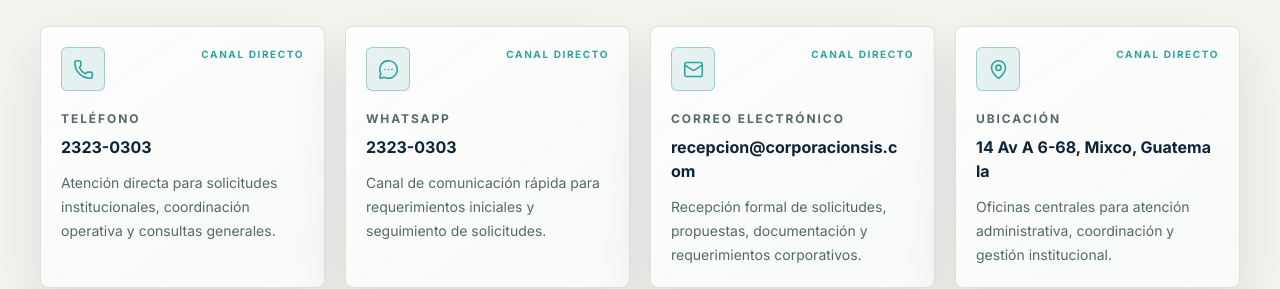
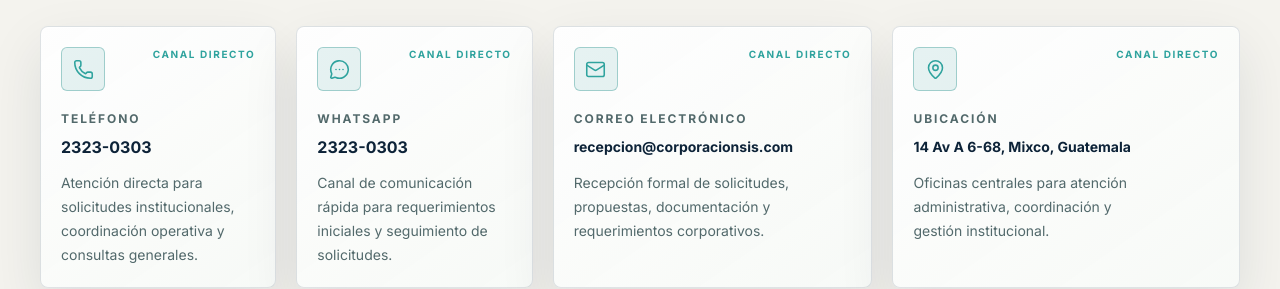
Before and after one commit to naguirrel0209/SISSAWebSite, a React (Vite) app: page /SISSAWebSite/contacto in a window 1280 px wide. Shown: the part 780-1069 px from the top of the page. Built offline with nearby package versions, Linux system fonts and the light colour scheme; no server answers.

Commit message:
fix: improve contact method text wrapping

```diff
--- a/src/components/layout/Footer.jsx
+++ b/src/components/layout/Footer.jsx
@@ -42,7 +42,7 @@
             const content = (
               <>
                 <Icon size={17} className="shrink-0 text-primary-cyan-bright" />
-                <span className="min-w-0 break-all">{label}</span>
+                <span className="min-w-0 break-words">{label}</span>
               </>
             );
 
--- a/src/pages/Contact.jsx
+++ b/src/pages/Contact.jsx
@@ -79,6 +79,7 @@
 
 function ContactCard({ method }) {
   const { label, value, description, href, icon: Icon } = method;
+  const isLongValue = ['Correo electrónico', 'Ubicación'].includes(label);
   const content = (
     <>
       <div className="flex items-start justify-between gap-4">
@@ -90,7 +91,9 @@
         </span>
       </div>
       <p className="mt-5 text-xs font-bold uppercase tracking-[0.16em] text-muted-text">{label}</p>
-      <p className="mt-2 break-all text-base font-bold leading-6 text-text">{value}</p>
+      <p className={`mt-2 text-text ${isLongValue ? 'text-sm font-bold leading-6 break-words' : 'text-base font-bold leading-6'}`}>
+        {value}
+      </p>
       <p className="mt-3 text-sm leading-6 text-muted-text">{description}</p>
     </>
   );
@@ -206,7 +209,7 @@
           </p>
         </div>
 
-        <div className="grid gap-5 sm:grid-cols-2 lg:grid-cols-4">
+        <div className="grid gap-5 sm:grid-cols-2 xl:grid-cols-[0.85fr_0.85fr_1.15fr_1.25fr]">
           {contactMethods.map((method) => (
             <ContactCard key={method.label} method={method} />
           ))}
@@ -243,7 +246,7 @@
             <input
               type="text"
               name="_gotcha"
-              value=""
+              defaultValue=""
               tabIndex="-1"
               autoComplete="off"
               aria-hidden="true"
```
